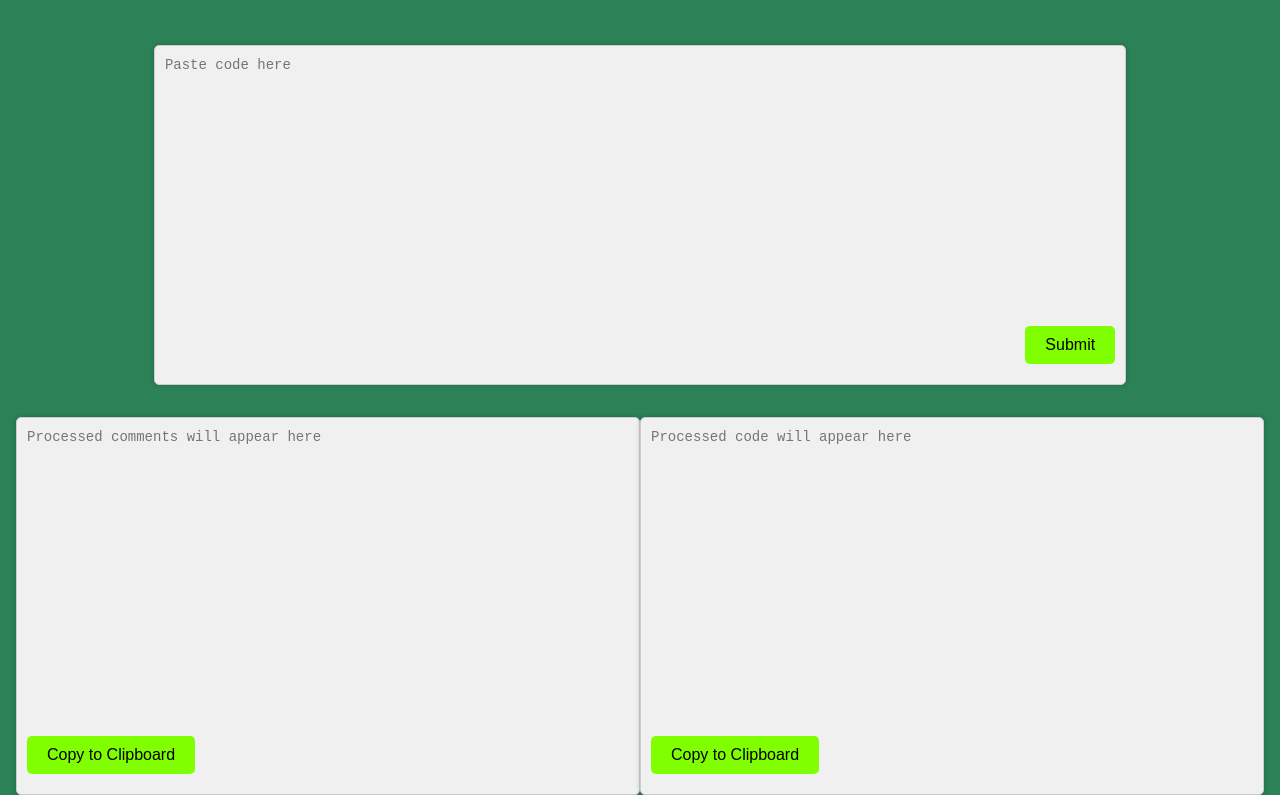
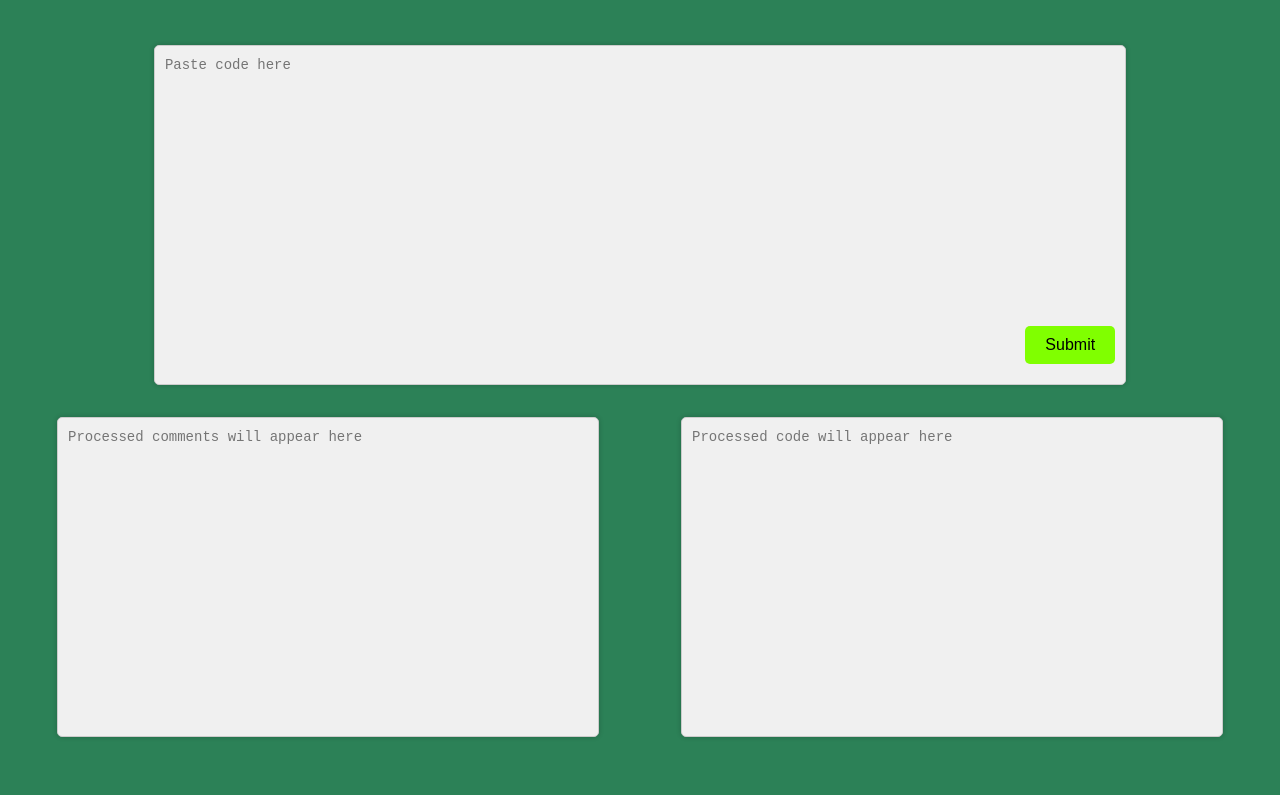
Before and after one commit to PatrickRanval/note-extractor, a plain HTML site: page index.html in a window 1280 px wide. Shown: the part 40-835 px from the top of the page. After the commit the page ends 800 px from the top, so only its background shows below. Drawn offline with Linux system fonts and the light colour scheme.

Commit message:
Commented out Nonworking Buttons
Buttons tried to make use of deprecated command for copy to clipboard.

```diff
--- a/index.html
+++ b/index.html
@@ -22,11 +22,11 @@
      <div class="row2">
           <div class="codeBlock">
                <textarea id="noteOutput" rows="15" cols="60" placeholder="Processed comments will appear here" disabled></textarea>
-               <button id="copyNoteButton">Copy to Clipboard</button>
+               <!-- <button id="copyNoteButton">Copy to Clipboard</button> -->
           </div>
           <div class="codeBlock">
                <textarea id="codeOutput" rows="15" cols="60" placeholder="Processed code will appear here" disabled></textarea>
-               <button id="copyCodeButton">Copy to Clipboard</button>
+               <!-- <button id="copyCodeButton">Copy to Clipboard</button> -->
           </div>
      </div>
 </body>
```
